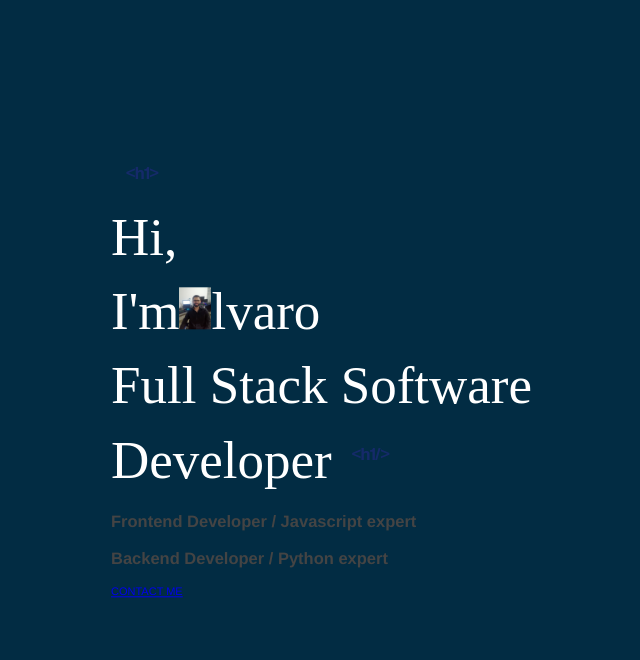
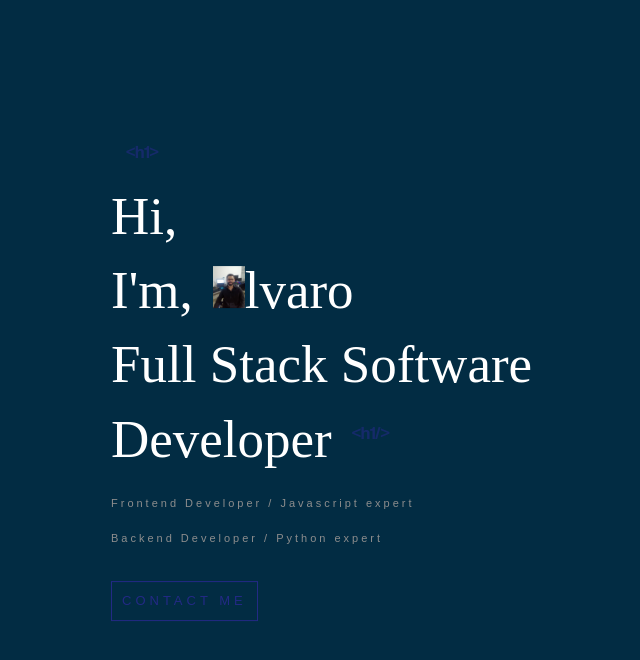
Before and after one commit to Alvarojavier22/Portfolio, a React (Create React App) app: page / in a window 1280 px wide. Shown: the top 660 px of the page, without its empty margins (17-657 px from the left). Built offline with nearby package versions, Linux system fonts and the light colour scheme.

Commit message:
La barra sigue oculta

```diff
--- /dev/null
+++ b/src/components/AnimatedLetters/index.js
@@ -0,0 +1,18 @@
+import './index.scss';
+
+const AnimatedLetters = ({ letterClass, strArray, idx }) => {
+  return (
+    <span>
+      {
+        strArray.map((char, i) => (
+          <span key={char + i} className={`${letterClass} _${i + idx}`}>
+            {char}
+
+          </span>
+        ))
+      }
+    </span>
+  )
+}
+
+export default AnimatedLetters;
--- a/src/components/Home/index.js
+++ b/src/components/Home/index.js
@@ -1,17 +1,33 @@
+import { useState } from 'react'
 import { Link } from 'react-router-dom';
 import LogoTitle from '../../assets/images/logo-s.png';
+import AnimatedLetters from '../AnimatedLetters';
 import './index.scss';
 
 const Home = () => {
+    const [letterClass, setLetterClass] = useState('text-animate')
+    const nameArray = ['l', 'v', 'a', 'r', 'o']
+    const jobArray = ['F', 'u', 'l', 'l', ' ', 'S', 't', 'a', 'c', 'k', ' ', 'S', 'o', 'f', 't', 'w', 'a', 'r', 'e', ' ', 'D', 'e', 'v', 'e', 'l', 'o', 'p', 'e', 'r']
 
     return (
         <div className="container home-page">
             <div className="text-zone">
-                <h1>Hi, <br /> I'm
+                <h1>
+                    <span className={letterClass}>H</span>
+                    <span className={`${letterClass}_12`}>i,</span>
+                    <br />
+                    <span className={`${letterClass}_13`}>I</span>
+                    <span className={`${letterClass}_14`}>'m,</span>
                  <img src={LogoTitle} alt="developer" />
-                lvaro
+                    <AnimatedLetters letterClass={letterClass}
+                        strArray={nameArray}
+                        idx={15}
+                />
                 <br />
-                Full Stack Software Developer
+                <AnimatedLetters letterClass={letterClass}
+                        strArray={jobArray}
+                        idx={22}
+                />
                 </h1>
                 <h2>Frontend Developer / Javascript expert</h2>
                 <h2>Backend Developer / Python expert</h2>
--- a/src/components/Home/index.scss
+++ b/src/components/Home/index.scss
@@ -43,6 +43,41 @@
 
     img {
       width: 32px;
+      margin-left: 20px;
+      opacity: 0;
+      height: auto;
+      animation: rotateIn 1s linear both;
+      animation-delay: 1.4s;
+    }
+  }
+
+  h2 {
+    color: #8d8d8d;
+    margin-top: 20px;
+    font-weight: 400;
+    font-size: 11px;
+    font-family: sans-serif;
+    letter-spacing: 3px;
+    animation: fadeIn 1s 1.8s backwards;
+  }
+
+  .flat-button {
+    color: #232a85;
+    font-size: 13px;
+    font-weight: 400;
+    letter-spacing: 4px;
+    font-family: sans-serif;
+    text-decoration: none;
+    padding: 10px;
+    border: 1px solid #232a85;
+    margin-top: 25px;
+    float: left;
+    animation: fadeIn 1s 1.8s backwards;
+    white-space: nowrap;
+
+    &:hover {
+      background: #232a85;
+      color: #333;
     }
   }
 }
```
Also changed, not shown: src/components/AnimatedLetters/index.scss (added).
